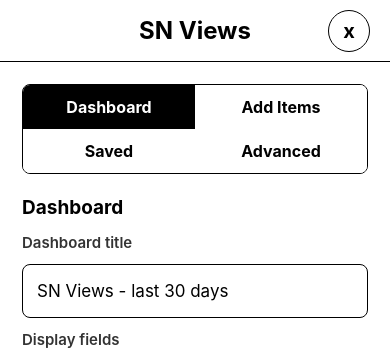
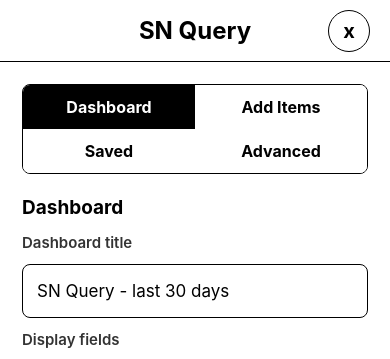
Before and after one commit to taoist22/sn-query, a React Native app: screen / in a window 390 px wide. Shown: the top 359 px of the page. Built offline with nearby package versions, Linux system fonts and the light colour scheme; what sn-plugin-lib would draw is missing.

Commit message:
Fix UI headers to say SN Query

```diff
--- a/src/SNViewsPanel.tsx
+++ b/src/SNViewsPanel.tsx
@@ -382,7 +382,7 @@ function defaultDashboardTitle(
       days || FALLBACK_DAYS
     } days`;
   }
-  return `SN Views - last ${days || FALLBACK_DAYS} days`;
+  return `SN Query - last ${days || FALLBACK_DAYS} days`;
 }
 
 function trimLabel(label: string, maxChars: number): string {
@@ -1943,7 +1943,7 @@ export default function SNViewsPanel() {
   const readSelectedQueryText = useCallback(async (): Promise<string> => {
     const selected = await readSelectedTextAny();
     if (!selected.text) {
-      setStatus('No selected text found. Select one query block and open SN Views from the selection toolbar.');
+      setStatus('No selected text found. Select one query block and open SN Query from the selection toolbar.');
       return '';
     }
     const query = extractQueryText(selected.text);
@@ -2159,7 +2159,7 @@ export default function SNViewsPanel() {
     <View style={styles.overlay}>
       <View style={styles.panel}>
         <View style={styles.header}>
-          <Text style={styles.title}>SN Views</Text>
+          <Text style={styles.title}>SN Query</Text>
           <Pressable onPress={close} style={styles.closeBtn}>
             <Text style={styles.closeText}>x</Text>
           </Pressable>
```
